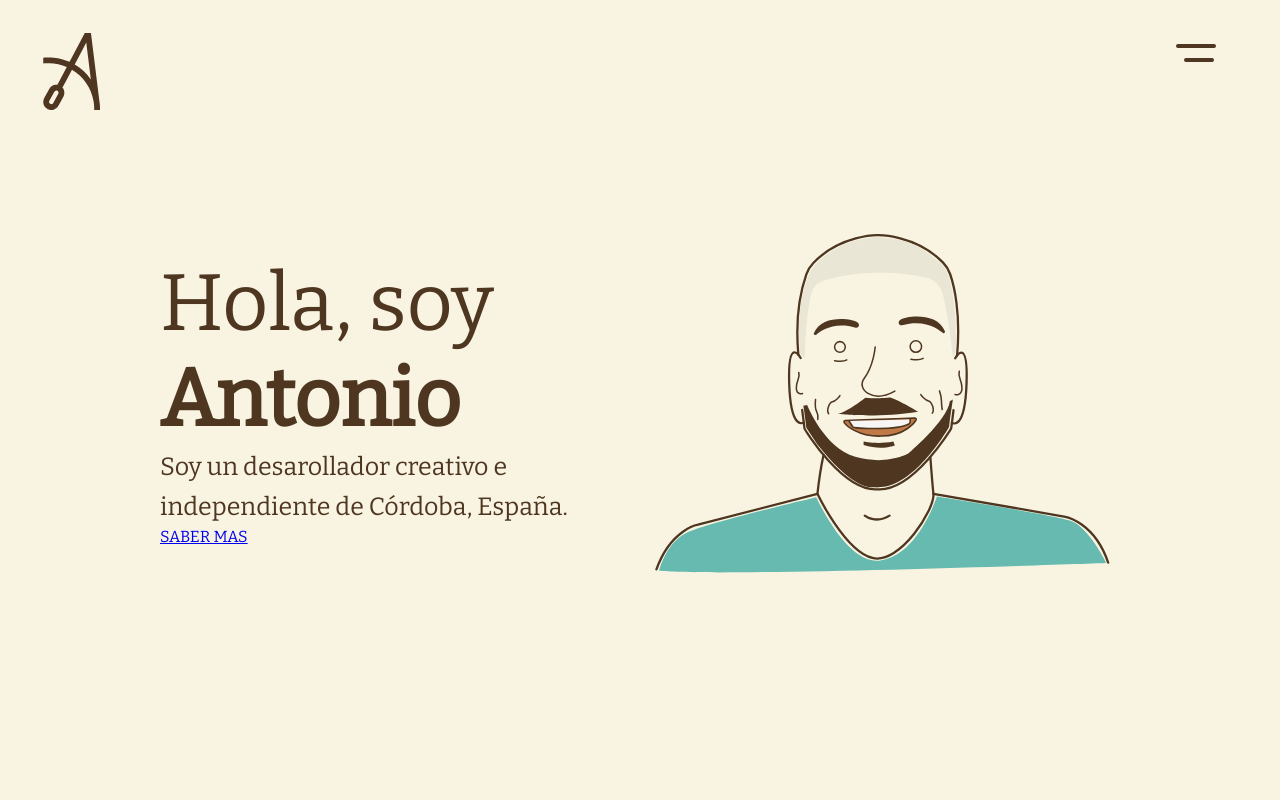
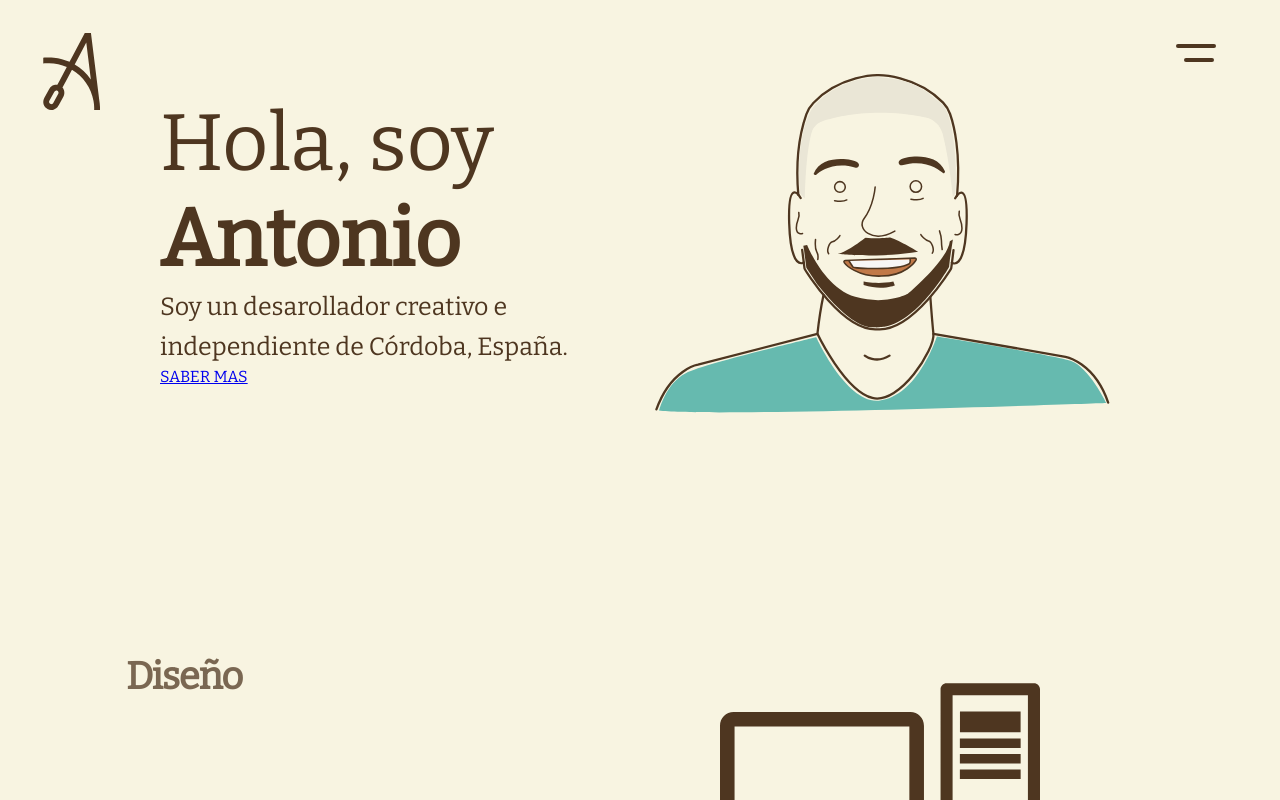
Before and after one commit to i42maroa/my-personal-web, a Next.js app: page / in a window 1280 px wide. Shown: the top 800 px of the page. Built offline with nearby package versions, Linux system fonts and the light colour scheme.

Commit message:
Ajust section paddings

```diff
--- a/styles/globals.css
+++ b/styles/globals.css
@@ -20,11 +20,9 @@ body{
 
 section{
     display: flex;
-    padding: 10rem;
+    padding: 0 10rem 10rem 10rem;
     margin: 0 auto;
 }
-
-
 
 h1{
     font-size: 80px;
@@ -55,7 +53,6 @@ p{
     line-height: 1.6;
     font-weight: 200;
 }
-
 
 footer{
     display: flex;
@@ -94,7 +91,7 @@ section h2 {
     }
 
     section{
-        padding: 8rem;
+        padding: 0 8rem 8rem 8rem;
     }
 }
 
@@ -104,8 +101,12 @@ section h2 {
         font-size: 50px;
     }
 
-    section, footer{
-        padding: 5rem ;
+    section{
+        padding: 0 5rem 5rem 5rem;
+    }
+
+    footer{
+        padding: 5rem;
     }
 
 }
```
